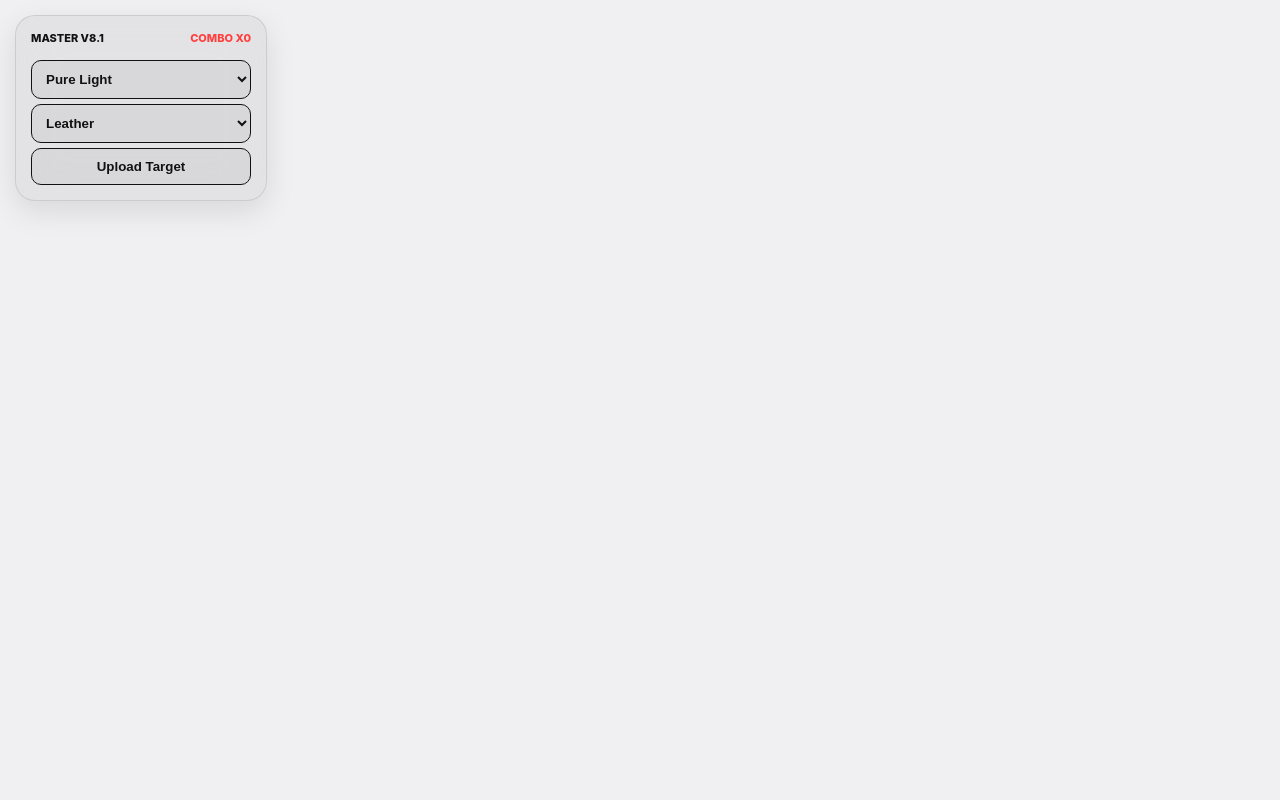
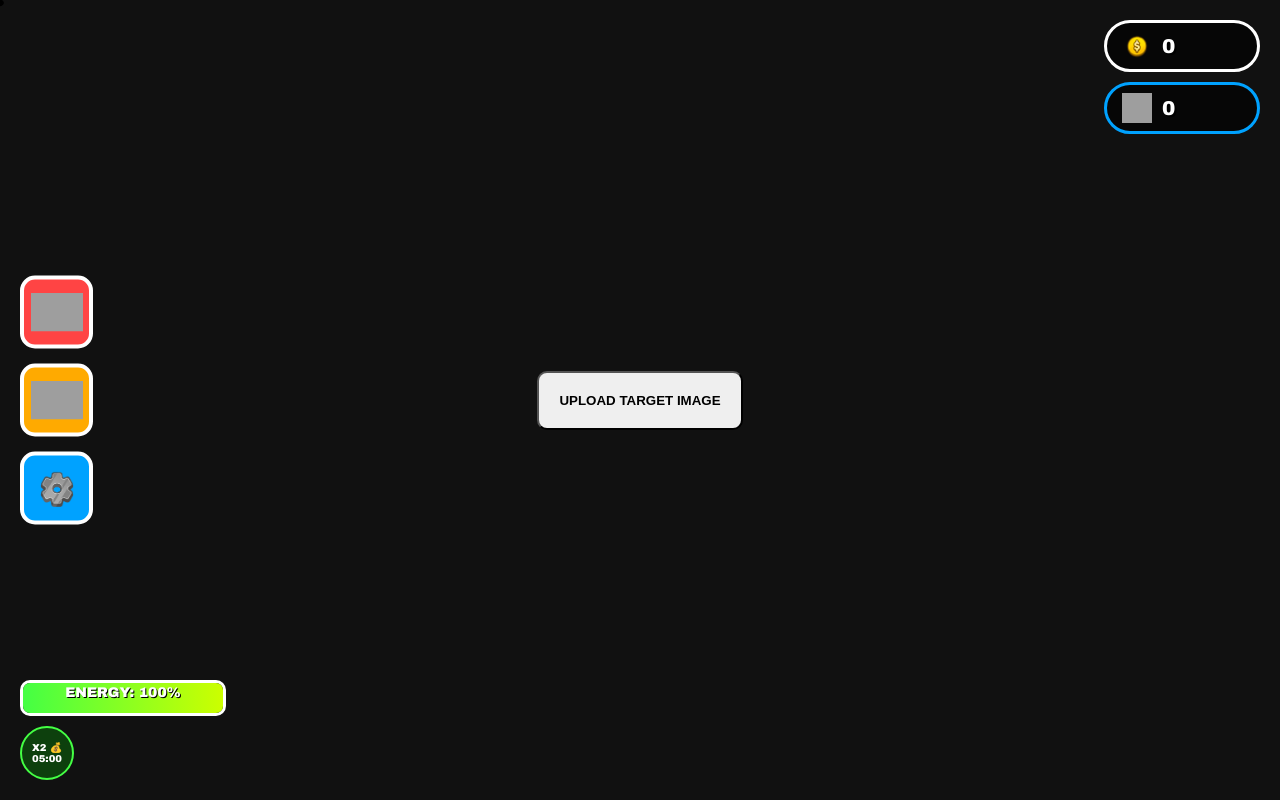
Before and after one commit to realyoking/whip, a plain HTML site: page index.html in a window 1280 px wide. Drawn offline with Linux system fonts and the light colour scheme; grey boxes are pictures that could not be loaded.

Commit message:
Update index.html

```diff
--- a/index.html
+++ b/index.html
@@ -3,108 +3,101 @@
 <head>
     <meta charset="UTF-8">
     <meta name="viewport" content="width=device-width, initial-scale=1.0, maximum-scale=1.0, user-scalable=no">
-    <title>Whip Sim Elite v8.1</title>
+    <title>Whip Simulator Pro</title>
     <style>
         :root {
-            /* Default: Pure Light */
-            --bg: #f0f0f2; --surface: rgba(0, 0, 0, 0.05);
-            --text: #111; --accent: #000; --panel: blur(25px);
+            --blue: #00a2ff; --green: #44ff44; --red: #ff4444; --gold: #ffd700;
+            --ui-bg: rgba(0, 0, 0, 0.6);
         }
-        [data-theme="dark"] {
-            --bg: #050505; --surface: rgba(255, 255, 255, 0.05);
-            --text: #fff; --accent: #fff;
-        }
-        [data-theme="keith"] {
-            --bg: #1a1612; --surface: rgba(139, 69, 19, 0.1);
-            --text: #d2b48c; --accent: #8b4513;
+        body {
+            margin: 0; background: #111; color: white;
+            font-family: 'Arial Black', sans-serif; overflow: hidden; touch-action: none;
         }
 
-        body {
-            margin: 0; background: var(--bg); color: var(--text);
-            font-family: 'Inter', sans-serif;
-            overflow: hidden; touch-action: none; transition: 0.4s ease;
+        /* TOP RIGHT: Currencies */
+        #currency-hud {
+            position: absolute; top: 20px; right: 20px; z-index: 1000;
+            display: flex; flex-direction: column; gap: 10px; align-items: flex-end;
+        }
+        .currency-box {
+            background: var(--ui-bg); padding: 8px 15px; border-radius: 50px;
+            border: 3px solid white; display: flex; align-items: center; gap: 10px; min-width: 120px;
+        }
+        .currency-box img { width: 30px; height: 30px; }
+        .currency-box span { font-size: 20px; text-shadow: 2px 2px #000; }
+
+        /* LEFT SIDE: Menu Buttons */
+        #sidebar {
+            position: absolute; left: 20px; top: 50%; transform: translateY(-50%);
+            display: flex; flex-direction: column; gap: 15px; z-index: 1000;
+        }
+        .menu-btn {
+            width: 65px; height: 65px; background: var(--ui-bg); border: 4px solid white;
+            border-radius: 15px; cursor: pointer; display: flex; align-items: center; justify-content: center;
+            transition: 0.1s;
+        }
+        .menu-btn:active { transform: scale(0.9); }
+        .menu-btn img { width: 80%; height: 80%; object-fit: contain; }
+
+        /* BOTTOM LEFT: Energy & Boosts */
+        #status-hud {
+            position: absolute; bottom: 20px; left: 20px; z-index: 1000;
+            display: flex; flex-direction: column; gap: 10px;
+        }
+        .energy-container { width: 200px; height: 30px; background: #333; border: 3px solid white; border-radius: 10px; overflow: hidden; position: relative; }
+        #energy-bar { width: 100%; height: 100%; background: linear-gradient(90deg, #44ff44, #ccff00); transition: 0.3s; }
+        .energy-text { position: absolute; width: 100%; text-align: center; top: 2px; font-size: 14px; color: white; text-shadow: 1px 1px #000; }
+
+        #boost-tray { display: flex; gap: 10px; }
+        .boost-icon {
+            width: 50px; height: 50px; background: rgba(0,255,0,0.2); border: 2px solid var(--green);
+            border-radius: 50%; display: flex; flex-direction: column; align-items: center; justify-content: center;
+            font-size: 10px;
         }
 
-        #control-panel {
-            position: absolute; top: 15px; left: 15px; z-index: 1000;
-            background: var(--surface); backdrop-filter: var(--panel);
-            border: 1px solid rgba(0,0,0,0.1); border-radius: 20px;
-            padding: 15px; width: 220px; box-shadow: 0 10px 30px rgba(0,0,0,0.1);
-        }
-
-        .stat-row { display: flex; justify-content: space-between; margin-bottom: 10px; font-size: 11px; font-weight: 800; text-transform: uppercase; }
-        .combo-badge { color: #ff3e3e; }
-
-        select, button {
-            width: 100%; background: var(--surface); color: var(--text);
-            border: 1px solid var(--text); padding: 10px;
-            border-radius: 10px; margin-top: 5px; cursor: pointer; font-weight: 600;
-        }
-
-        /* Fixed Centering */
-        #stage {
-            position: fixed; inset: 0;
-            display: flex; align-items: center; justify-content: center;
-            z-index: 10; pointer-events: none;
-        }
-
-        .target-box {
-            display: flex; align-items: center; justify-content: center;
-            transition: transform 0.05s; pointer-events: auto;
-        }
-
-        .target-box img {
-            max-width: 80vw; max-height: 70vh;
-            border-radius: 15px; border: 3px solid var(--accent);
-            box-shadow: 0 20px 50px rgba(0,0,0,0.2);
-            object-fit: contain; display: block;
-        }
-
-        #portal { position: fixed; inset: 0; z-index: 5000; display: none; background: #000; }
-
-        .hit-bubble {
-            position: absolute; pointer-events: none; z-index: 2000;
-            background: #ffec00; color: #000; padding: 8px 16px;
-            font-weight: 900; font-size: 24px; border: 3px solid #000;
-            clip-path: polygon(0% 0%, 100% 0%, 85% 50%, 100% 100%, 0% 100%);
-            animation: hitPop 0.3s forwards;
-        }
-
-        @keyframes hitPop { 0% { transform: scale(0.5); } 100% { transform: scale(1.2) translateY(-80px); opacity: 0; } }
+        /* STAGE */
+        #stage { position: fixed; inset: 0; display: flex; align-items: center; justify-content: center; z-index: 10; }
+        .target { pointer-events: auto; cursor: crosshair; }
+        .target img { max-width: 70vw; max-height: 60vh; border: 5px solid white; border-radius: 20px; box-shadow: 0 0 50px rgba(0,0,0,0.5); }
 
         canvas { position: fixed; inset: 0; pointer-events: none; z-index: 100; }
     </style>
 </head>
-<body data-theme="light">
+<body>
 
-<div id="control-panel">
-    <div class="stat-row">
-        <span>Master v8.1</span>
-        <span class="combo-badge" id="combo-text">Combo x0</span>
+<div id="currency-hud">
+    <div class="currency-box">
+        <img src="Coin.png" alt="Coins">
+        <span id="gold-txt">0</span>
     </div>
-    <select id="themeSwitch">
-        <option value="light">Pure Light</option>
-        <option value="dark">Onyx Dark</option>
-        <option value="keith">Keith Industrial</option>
-    </select>
-    <select id="whipSwitch">
-        <option value="leather">Leather</option>
-        <option value="chain">Chain</option>
-        <option value="plasma">Plasma</option>
-    </select>
-    <button onclick="document.getElementById('f').click()">Upload Target</button>
-    <input type="file" id="f" hidden accept="image/*">
+    <div class="currency-box" style="border-color: var(--blue);">
+        <img src="Gem.png" onerror="this.src='https://cdn-icons-png.flaticon.com/512/3209/3209944.png'" alt="Gems">
+        <span id="gem-txt">0</span>
+    </div>
 </div>
 
-<div id="portal">
-    <button style="position:absolute;top:15px;right:15px;width:auto;z-index:5001" onclick="closePortal()">CLOSE</button>
-    <iframe id="p-frame" src="" style="width:100%;height:100%;border:none;"></iframe>
+<div id="sidebar">
+    <div class="menu-btn" style="background: var(--red);"><img src="Shop.png" onerror="this.src='https://cdn-icons-png.flaticon.com/512/3594/3594363.png'"></div>
+    <div class="menu-btn" style="background: #ffaa00;"><img src="Pets.png" onerror="this.src='https://cdn-icons-png.flaticon.com/512/616/616408.png'"></div>
+    <div class="menu-btn" style="background: var(--blue);"><img src="Settings.png" onerror="this.src='https://cdn-icons-png.flaticon.com/512/3953/3953226.png'"></div>
+</div>
+
+<div id="status-hud">
+    <div class="energy-container">
+        <div id="energy-bar"></div>
+        <div class="energy-text">ENERGY: <span id="en-val">100</span>%</div>
+    </div>
+    <div id="boost-tray">
+        <div class="boost-icon" id="boost-x2"><div>X2 💰</div><div id="timer-x2">05:00</div></div>
+    </div>
 </div>
 
 <div id="stage">
-    <div id="t-box" class="target-box" style="display:none">
+    <div class="target" id="t-box" style="display:none">
         <img id="t-img" src="">
     </div>
+    <input type="file" id="f" hidden accept="image/*">
+    <button id="upload-btn" onclick="document.getElementById('f').click()" style="pointer-events:auto; padding:20px; border-radius:10px; font-weight:bold;">UPLOAD TARGET IMAGE</button>
 </div>
 
 <canvas id="canvas"></canvas>
@@ -112,130 +105,107 @@
 <script>
     const canvas = document.getElementById('canvas');
     const ctx = canvas.getContext('2d');
-    const comboText = document.getElementById('combo-text');
-    const portal = document.getElementById('portal');
-    const pFrame = document.getElementById('p-frame');
-    const tBox = document.getElementById('t-box');
-    const tImg = document.getElementById('t-img');
 
+    let state = { gold: 0, gems: 0, energy: 100, isBoosted: true };
     let mouse = { x: -100, y: -100 };
     let points = [];
-    let segments = 45;
-    let combo = 0;
-    let lastHit = 0;
+    let segments = 35;
 
-    const urls = [
-        "https://geekprank.com/hacker/",
-        "https://en.wikipedia.org/wiki/Whip",
-        "https://www.bing.com"
-    ];
-
-    const actions = ["OUCH!", "STOP!", "PAW!", "MASTER!", "AGH!"];
+    // Load your Whip Asset
+    const whipHandleImg = new Image();
+    whipHandleImg.src = 'IMG_8807.png';
 
     for(let i=0; i<segments; i++) points.push({x:0, y:0, oldX:0, oldY:0});
 
     window.onresize = () => { canvas.width = window.innerWidth; canvas.height = window.innerHeight; };
     window.onresize();
 
-    document.getElementById('themeSwitch').onchange = (e) => document.body.setAttribute('data-theme', e.target.value);
-    function closePortal() { portal.style.display = 'none'; pFrame.src = ""; combo = 0; comboText.innerText = "Combo x0"; }
-
-    document.getElementById('f').onchange = (e) => {
-        const url = URL.createObjectURL(e.target.files[0]);
-        tImg.src = url;
-        tBox.style.display = 'flex';
-    };
-
-    const updateMouse = (e) => {
-        mouse.x = e.touches ? e.touches[0].clientX : e.clientX;
-        mouse.y = e.touches ? e.touches[0].clientY : e.clientY;
-    };
-    window.addEventListener('mousemove', updateMouse);
-    window.addEventListener('touchmove', (e) => { updateMouse(e); e.preventDefault(); }, {passive:false});
-
+    // Physics Engine
     function solve() {
         points[0].x = mouse.x; points[0].y = mouse.y;
         for(let i=1; i<segments; i++) {
             let p = points[i];
-            let vx = (p.x - p.oldX) * 0.88;
-            let vy = (p.y - p.oldY) * 0.88;
+            let vx = (p.x - p.oldX) * 0.82;
+            let vy = (p.y - p.oldY) * 0.82;
             p.oldX = p.x; p.oldY = p.y;
-            p.x += vx; p.y += vy + 0.5;
-            for(let j=0; j<4; j++) {
+            p.x += vx; p.y += vy + 0.8;
+            for(let j=0; j<5; j++) {
                 let prev = points[i-1];
                 let dx = p.x - prev.x, dy = p.y - prev.y;
                 let dist = Math.sqrt(dx*dx + dy*dy);
-                let diff = (9 - dist) / dist;
+                let diff = (8 - dist) / dist;
                 p.x += dx * diff; p.y += dy * diff;
             }
         }
     }
 
-    function draw() {
+    function render() {
         ctx.clearRect(0,0,canvas.width, canvas.height);
         solve();
-        let mode = document.getElementById('whipSwitch').value;
-        const color = getComputedStyle(document.body).getPropertyValue('--accent');
 
+        // Draw Whip
         ctx.lineJoin = "round"; ctx.lineCap = "round";
-        for(let i=0; i<segments-1; i++) {
-            ctx.beginPath();
-            ctx.moveTo(points[i].x, points[i].y);
-            ctx.lineTo(points[i+1].x, points[i+1].y);
-            if(mode === 'chain') {
-                ctx.strokeStyle = i % 2 === 0 ? "#888" : "#444";
-                ctx.lineWidth = 10;
-            } else if(mode === 'plasma') {
-                ctx.strokeStyle = "#fff"; ctx.lineWidth = 4;
-                ctx.shadowBlur = 10; ctx.shadowColor = "#0ff";
-            } else {
-                ctx.strokeStyle = color;
-                ctx.lineWidth = Math.max(2, 14 - (i * 0.3));
-                ctx.shadowBlur = 0;
-            }
-            ctx.stroke();
-        }
-        requestAnimationFrame(draw);
+        ctx.strokeStyle = "black";
+        ctx.lineWidth = 6;
+        ctx.beginPath();
+        ctx.moveTo(points[0].x, points[0].y);
+        for(let i=1; i<segments; i++) ctx.lineTo(points[i].x, points[i].y);
+        ctx.stroke();
+
+        // Draw Handle from your IMG_8807.png
+        ctx.save();
+        ctx.translate(points[0].x, points[0].y);
+        let angle = Math.atan2(points[5].y - points[0].y, points[5].x - points[0].x);
+        ctx.rotate(angle);
+        ctx.drawImage(whipHandleImg, -10, -10, 60, 20); // Adjust size as needed
+        ctx.restore();
+
+        requestAnimationFrame(render);
     }
-    draw();
+    render();
 
-    const checkHit = (e) => {
-        if(tBox.style.display === 'none' || portal.style.display === 'block') return;
+    // Interaction Logic
+    const handleHit = (e) => {
+        if(state.energy <= 0) return;
+
+        const img = document.getElementById('t-img');
+        const rect = img.getBoundingClientRect();
         const x = e.touches ? e.touches[0].clientX : e.clientX;
         const y = e.touches ? e.touches[0].clientY : e.clientY;
-        const r = tImg.getBoundingClientRect();
 
-        if(x > r.left && x < r.right && y > r.top && y < r.bottom) {
-            const now = Date.now();
-            // Combo x10 + Hard Cooldown (300ms)
-            combo = (now - lastHit < 300) ? combo + 1 : 1;
-            lastHit = now;
-            comboText.innerText = "Combo x" + combo;
+        if(x > rect.left && x < rect.right && y > rect.top && y < rect.bottom) {
+            // Mechanics
+            state.gold += state.isBoosted ? 20 : 10;
+            state.energy -= 2;
 
-            if(combo >= 10) {
-                pFrame.src = urls[Math.floor(Math.random()*urls.length)];
-                portal.style.display = 'block';
-            }
+            // UI Updates
+            document.getElementById('gold-txt').innerText = state.gold;
+            document.getElementById('en-val').innerText = Math.max(0, state.energy);
+            document.getElementById('energy-bar').style.width = state.energy + "%";
 
-            tBox.style.transform = `scale(0.9) rotate(${(Math.random()-0.5)*15}deg)`;
-            setTimeout(()=> tBox.style.transform = "scale(1)", 50);
-
-            const b = document.createElement('div');
-            b.className = 'hit-bubble';
-            b.innerText = actions[Math.floor(Math.random()*actions.length)];
-            b.style.left = (x - 40) + 'px'; b.style.top = (y - 40) + 'px';
-            document.body.appendChild(b);
-            setTimeout(()=> b.remove(), 300);
-
-            window.speechSynthesis.cancel();
-            let s = new SpeechSynthesisUtterance("STOP");
-            s.pitch = 1.2 + (combo * 0.1);
-            window.speechSynthesis.speak(s);
+            // Animation
+            document.getElementById('t-box').style.transform = "scale(0.9) rotate(5deg)";
+            setTimeout(()=> document.getElementById('t-box').style.transform="scale(1)", 50);
         }
     };
 
-    window.addEventListener('mousedown', checkHit);
-    window.addEventListener('touchstart', checkHit);
+    // Auto Recharge Energy
+    setInterval(() => {
+        if(state.energy < 100) {
+            state.energy = Math.min(100, state.energy + 1);
+            document.getElementById('en-val').innerText = state.energy;
+            document.getElementById('energy-bar').style.width = state.energy + "%";
+        }
+    }, 1000);
+
+    // Setup
+    window.addEventListener('mousedown', handleHit);
+    window.addEventListener('mousemove', (e) => { mouse.x = e.clientX; mouse.y = e.clientY; });
+    document.getElementById('f').onchange = (e) => {
+        document.getElementById('t-img').src = URL.createObjectURL(e.target.files[0]);
+        document.getElementById('t-box').style.display = 'block';
+        document.getElementById('upload-btn').style.display = 'none';
+    };
 </script>
 </body>
 </html>
```
